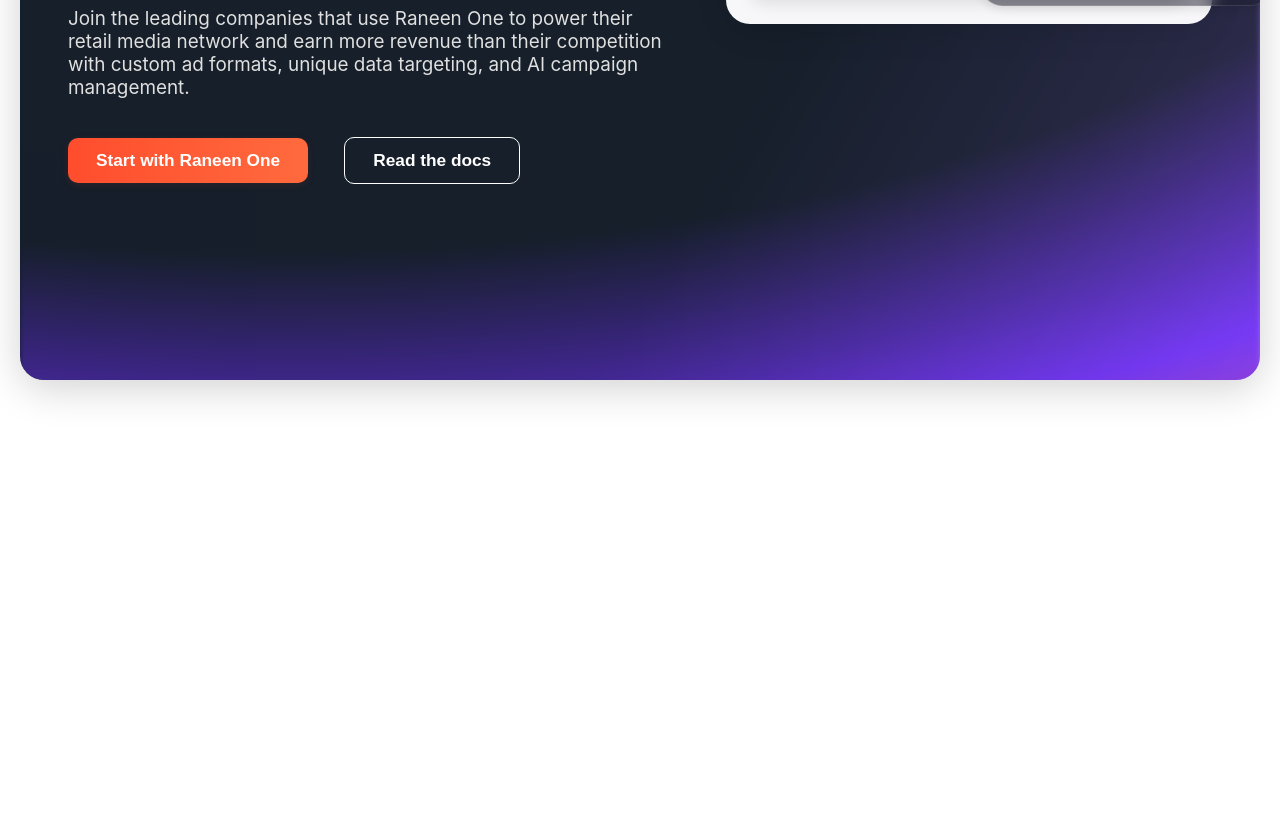
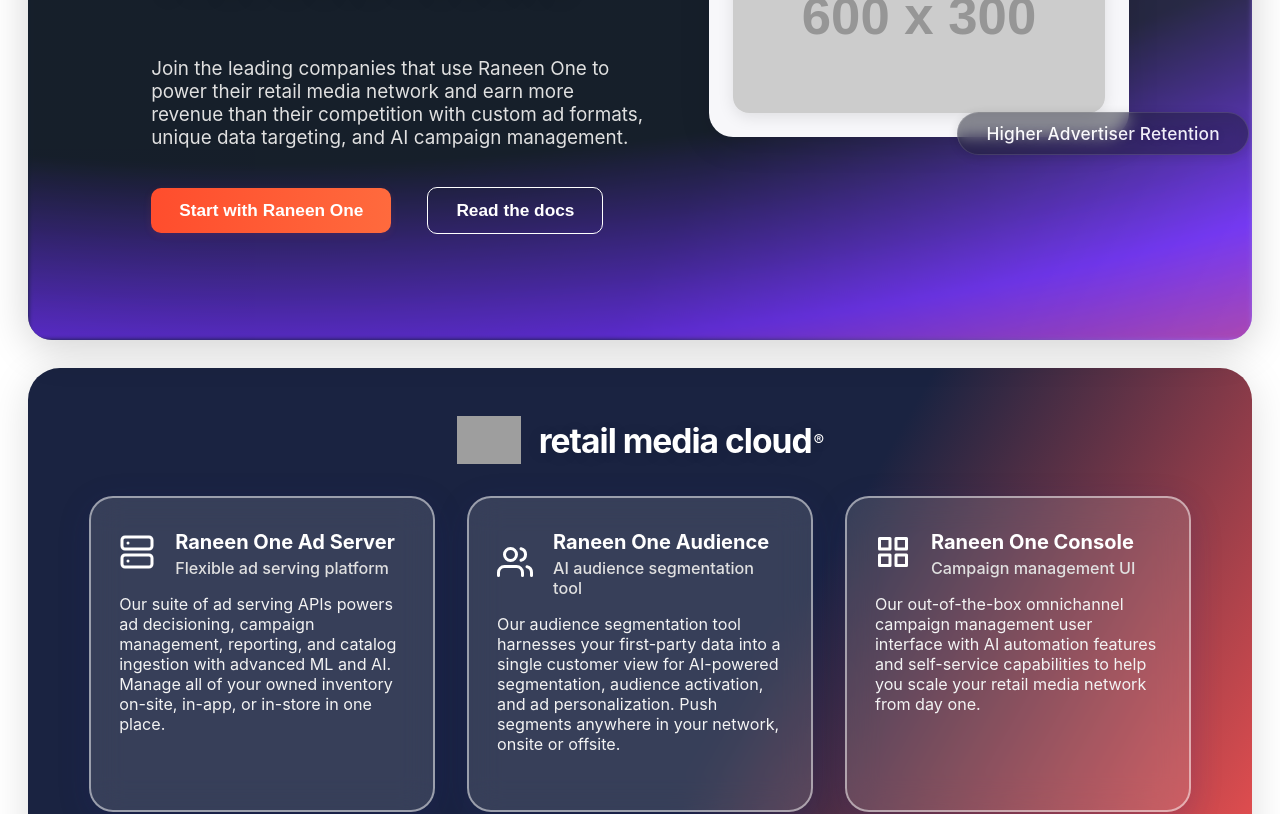
Before and after one commit to itsHadyy/raneen-one, a React (Create React App) app: page / in a window 1280 px wide. Shown: the part 360-1174 px from the top of the page. Before the commit the page ends 820 px from the top, so only its background shows below. Built offline with nearby package versions, Linux system fonts and the light colour scheme; grey boxes are pictures that could not be loaded.

Commit message:
Add ScrollToTop component, update Home page with retail media cloud section, and enhance styling in Style.css

```diff
--- a/src/App.js
+++ b/src/App.js
@@ -2,12 +2,14 @@
 import './App.css';
 import './Style.css';
 import Navbar from './components/Navbar';
+import ScrollToTop from './components/ScrollToTop';
 import { BrowserRouter as Router, Route, Routes } from 'react-router-dom';
 
 
 function App() {
   return (
     <Router>
+      <ScrollToTop />
       <Navbar />
       <Routes>
         <Route path="/" element={<Home />} />
--- a/src/Style.css
+++ b/src/Style.css
@@ -2,6 +2,10 @@
     --primary-color: #0d1b2a;
     --secondary-color: #ff6a3d;
     --bg-color: #fff;
+}
+
+*{
+  box-sizing: border-box;
 }
 
 body {
@@ -15,17 +19,12 @@
 }
 
 #root > div {
-  border-radius: 24px;
-  margin: 20px;
-  box-shadow: 0 8px 40px 0 rgba(0,0,0,0.18);
-  background: linear-gradient(120deg, rgba(13,27,42,0.98) 60%, rgba(110,47,244,0.7) 100%);
   overflow: hidden;
-  height: 90vh;
 }
 
 .container {
   margin: 0 auto;
-  padding: 0 48px;
+  padding: 0 62px;
 }
 
 .header {
@@ -142,12 +141,17 @@
 .hero-section {
   position: relative;
   overflow: hidden;
-  min-height: 92vh;
+  height: 84vh;
   display: flex;
-  align-items: stretch;
-  justify-content: flex-start;
-  padding-top: 64px;
+  flex-direction: column;
+  align-items: center;
+  justify-content: center;
   background: none;
+  box-shadow: 0 8px 40px 0 rgba(0,0,0,0.18);
+  background: linear-gradient(120deg, rgba(13,27,42,0.98) 60%, rgba(110,47,244,0.7) 100%);
+  border-radius: 24px;
+  margin: 28px;
+
 }
 
 .hero-bg {
@@ -171,13 +175,12 @@
 
 .hero-content {
   display: flex;
-  align-items: flex-start;
+  align-items: center;
   justify-content: space-between;
   gap: 64px;
   position: relative;
   z-index: 1;
-  width: 100%;
-  max-width: 1280px;
+  width: 90%;
   margin: 0 auto;
 }
 .hero-text {
@@ -253,16 +256,16 @@
   letter-spacing: 0.01em;
 }
 .top-left {
-  top: 18px;
-  left: -60px;
+  top: -18px;
+  left: -180px;
 }
 .top-right {
-  top: 18px;
-  right: -60px;
+  top: -18px;
+  right: -120px;
 }
 .bottom-right {
-  bottom: 18px;
-  right: -60px;
+  bottom: -18px;
+  right: -120px;
 }
 
 .trusted-by {
@@ -360,6 +363,7 @@
 
 .nav-dropdown-item {
   position: relative;
+  border-radius: 16px;
   display: flex;
   align-items: flex-start;
   padding: 0 28px;
@@ -424,11 +428,13 @@
   transition: background 0.15s;
 }
 .nav-flyout-link:hover, .nav-flyout-link:focus {
+  border-radius: 16px;
   background: rgba(0,0,0,0.06);
 }
 
 .nav-item-open > .nav-link {
   color: #ff4d2d;
+  border-radius: 16px;
   font-weight: 700;
 }
 
@@ -451,6 +457,7 @@
   position: absolute;
   top: 100%;
   left: 0;
+  border-radius: 16px;
   right: auto;
   transform: none;
   min-width: 380px;
@@ -475,10 +482,12 @@
   cursor: pointer;
   background: transparent;
   transition: background 0.15s;
+  border-radius: 20px;
   position: relative;
 }
 .nav-dropdown-item-kevel:hover, .nav-dropdown-item-kevel:focus {
   background: #f7f8fa;
+  border-radius: 20px;
 }
 
 .nav-dropdown-icon-kevel {
@@ -519,3 +528,137 @@
   background: #ececec;
   margin: 0 24px;
 }
+
+.retail-media-cloud-section {
+  padding: 48px 0 56px 0;
+  background: linear-gradient(120deg, #1a2341 60%, #e94f4f 100%);
+  border-radius: 32px;
+  box-shadow: 0 8px 40px 0 rgba(0,0,0,0.13);
+  margin: 28px !important;
+  display: flex;
+  flex-direction: column;
+  align-items: center;
+}
+
+.retail-media-cloud-header {
+  display: flex;
+  justify-content: center;
+  align-items: center;
+  margin-bottom: 32px;
+}
+.retail-media-cloud-logo-title {
+  display: flex;
+  align-items: center;
+  gap: 18px;
+}
+.retail-media-cloud-logo {
+  height: 48px;
+  width: auto;
+  display: block;
+}
+.retail-media-cloud-title {
+  font-size: 2.1rem;
+  font-weight: 700;
+  color: #fff;
+  letter-spacing: -1px;
+  text-shadow: 0 2px 16px rgba(0,0,0,0.10);
+  display: flex;
+  align-items: center;
+}
+.retail-media-cloud-title sup {
+  font-size: 1rem;
+  margin-left: 2px;
+  font-weight: 400;
+}
+
+.retail-media-cloud-cards {
+  display: flex;
+  gap: 32px;
+  width: 90%;
+  margin: auto;
+  justify-content: center;
+  align-items: stretch;
+  flex-wrap: wrap;
+  cursor: pointer;
+}
+
+.retail-media-cloud-card {
+  background: rgba(255,255,255,0.13);
+  border: 2px solid rgba(255,255,255,0.5);
+  border-radius: 24px;
+  box-shadow: 0 8px 32px 0 rgba(31, 38, 135, 0.18);
+  padding: 32px 28px 32px 28px;
+  flex: 1 1 320px;
+  display: block;
+  color: #fff;
+  text-decoration: none;
+  transition: box-shadow 0.18s, background 0.18s, border 0.18s;
+  position: relative;
+  cursor: pointer;
+  backdrop-filter: blur(16px);
+  -webkit-backdrop-filter: blur(16px);
+  outline: none;
+}
+.retail-media-cloud-card:hover, .retail-media-cloud-card:focus {
+  background: rgba(255,255,255,0.22);
+  box-shadow: 0 12px 40px 0 rgba(31, 38, 135, 0.22);
+  border: 2px solid #fff;
+  outline: none;
+  text-decoration: none;
+}
+
+.retail-card-header{
+  display: flex;
+  gap: 20px;
+  align-items: center;
+  margin-bottom: 16px;
+}
+
+.retail-media-cloud-card-title {
+  font-size: 1.25rem;
+  font-weight: 700;
+  margin-bottom: 4px;
+  color: #fff;
+}
+.retail-media-cloud-card-subtitle {
+  font-size: 1.01rem;
+  color: #e0e0e0;
+  margin-bottom: 0px;
+  font-weight: 500;
+}
+.retail-media-cloud-card-desc {
+  font-size: 1.01rem;
+  color: #f3f3f3;
+  margin-bottom: 24px;
+  font-weight: 400;
+}
+
+.retail-media-cloud-card-btn {
+  background: transparent;
+  color: #fff;
+  border: 1.5px solid #fff;
+  border-radius: 10px;
+  padding: 10px 24px;
+  font-size: 1rem;
+  font-weight: 600;
+  cursor: pointer;
+  transition: background 0.18s, color 0.18s;
+  text-decoration: none;
+  display: inline-block;
+}
+.retail-media-cloud-card-btn:hover, .retail-media-cloud-card-btn:focus {
+  background: #fff;
+  color: #e94f4f;
+  outline: none;
+}
+
+@media (max-width: 1100px) {
+  .retail-media-cloud-cards {
+    flex-direction: column;
+    gap: 24px;
+    align-items: center;
+  }
+  .retail-media-cloud-section {
+    padding: 32px 0 36px 0;
+  }
+}
--- /dev/null
+++ b/src/components/ScrollToTop.js
@@ -0,0 +1,14 @@
+import { useEffect } from "react";
+import { useLocation } from "react-router-dom";
+
+const ScrollToTop = () => {
+    const { pathname } = useLocation();
+
+    useEffect(() => {
+        window.scrollTo(0, 0);
+    }, [pathname]);
+
+    return null;
+};
+
+export default ScrollToTop;
--- a/src/pages/Home.js
+++ b/src/pages/Home.js
@@ -1,8 +1,15 @@
 import React from 'react';
+import Navbar from '../components/Navbar';
+import HeroSection from '../components/HeroSection';
+import { FiServer, FiUsers, FiGrid } from 'react-icons/fi';
+import { Link } from 'react-router-dom';
+
+const gradient = "radial-gradient(ellipse 90% 70% at 20% 20%, #181f2a 60%, #6e2ff4 80%, #e94f4f 100%, #ffb347 120%)";
 
 const Home = () => {
   return (
     <div>
+      <Navbar />
       <div className="hero-section">
         <div className="hero-bg"></div>
         <div className="container hero-content">
@@ -24,6 +31,54 @@
           </div>
         </div>
       </div>
+
+      <section className="retail-media-cloud-section">
+        <div className="retail-media-cloud-header">
+          <div className="retail-media-cloud-logo-title">
+            <img src="https://uploads-ssl.webflow.com/5e6b6b2f6e7a6e2b7c7e7e7e/5e6b6b2f6e7a6e2b7c7e7e7e_Raneen One-logo.svg" alt="Retail Media Cloud Logo" className="retail-media-cloud-logo" />
+            <span className="retail-media-cloud-title">retail media cloud<sup>®</sup></span>
+          </div>
+        </div>
+        <div className="retail-media-cloud-cards">
+          <Link className="retail-media-cloud-card" to="/ad-server">
+            <div className='retail-card-header'>
+              <div className="retail-media-cloud-card-icon"><FiServer size={36} /></div>
+              <div className='retail-card-subheader'>
+                <div className="retail-media-cloud-card-title">Raneen One Ad Server</div>
+                <div className="retail-media-cloud-card-subtitle">Flexible ad serving platform</div>
+              </div>
+            </div>
+            <div className="retail-media-cloud-card-desc">
+              Our suite of ad serving APIs powers ad decisioning, campaign management, reporting, and catalog ingestion with advanced ML and AI. Manage all of your owned inventory on-site, in-app, or in-store in one place.
+            </div>
+          </Link>
+          <Link className="retail-media-cloud-card" to="/audience">
+            <div className='retail-card-header'>
+              <div className="retail-media-cloud-card-icon"><FiUsers size={36} /></div>
+              <div className='retail-card-subheader'>
+                <div className="retail-media-cloud-card-title">Raneen One Audience</div>
+                <div className="retail-media-cloud-card-subtitle">AI audience segmentation tool</div>
+              </div>
+            </div>
+            <div className="retail-media-cloud-card-desc">
+              Our audience segmentation tool harnesses your first-party data into a single customer view for AI-powered segmentation, audience activation, and ad personalization. Push segments anywhere in your network, onsite or offsite.
+            </div>
+          </Link>
+          <Link className="retail-media-cloud-card" to="/console">
+            <div className='retail-card-header'>
+              <div className="retail-media-cloud-card-icon"><FiGrid size={36} /></div>
+              <div className='retail-card-subheader'>
+                <div className="retail-media-cloud-card-title">Raneen One Console</div>
+                <div className="retail-media-cloud-card-subtitle">Campaign management UI</div>
+              </div>
+            </div>
+            <div className="retail-media-cloud-card-desc">
+              Our out-of-the-box omnichannel campaign management user interface with AI automation features and self-service capabilities to help you scale your retail media network from day one.
+            </div>
+          </Link>
+        </div>
+      </section>
+
       <section className="trusted-by">
         <div className="container trusted-logos">
           <img src="https://dummyimage.com/120x40/ff6600/fff&text=Orange+Apron" alt="Orange Apron Media" />
@@ -36,6 +91,12 @@
           <img src="https://dummyimage.com/120x40/ff0000/fff&text=iFood" alt="iFood" />
         </div>
       </section>
+
+      <footer className="footer">
+        <div className="container">
+          <p>&copy; 2024 Raneen One. All rights reserved.</p>
+        </div>
+      </footer>
     </div>
   );
 };
```
